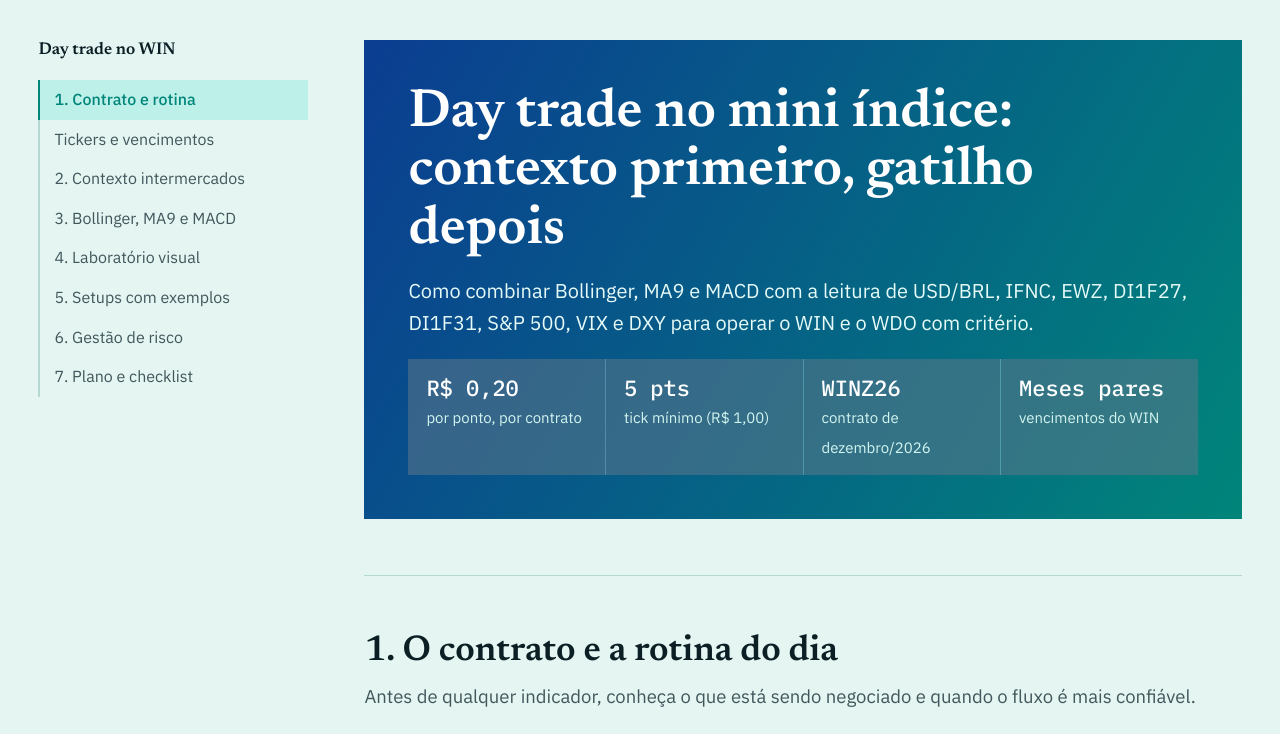
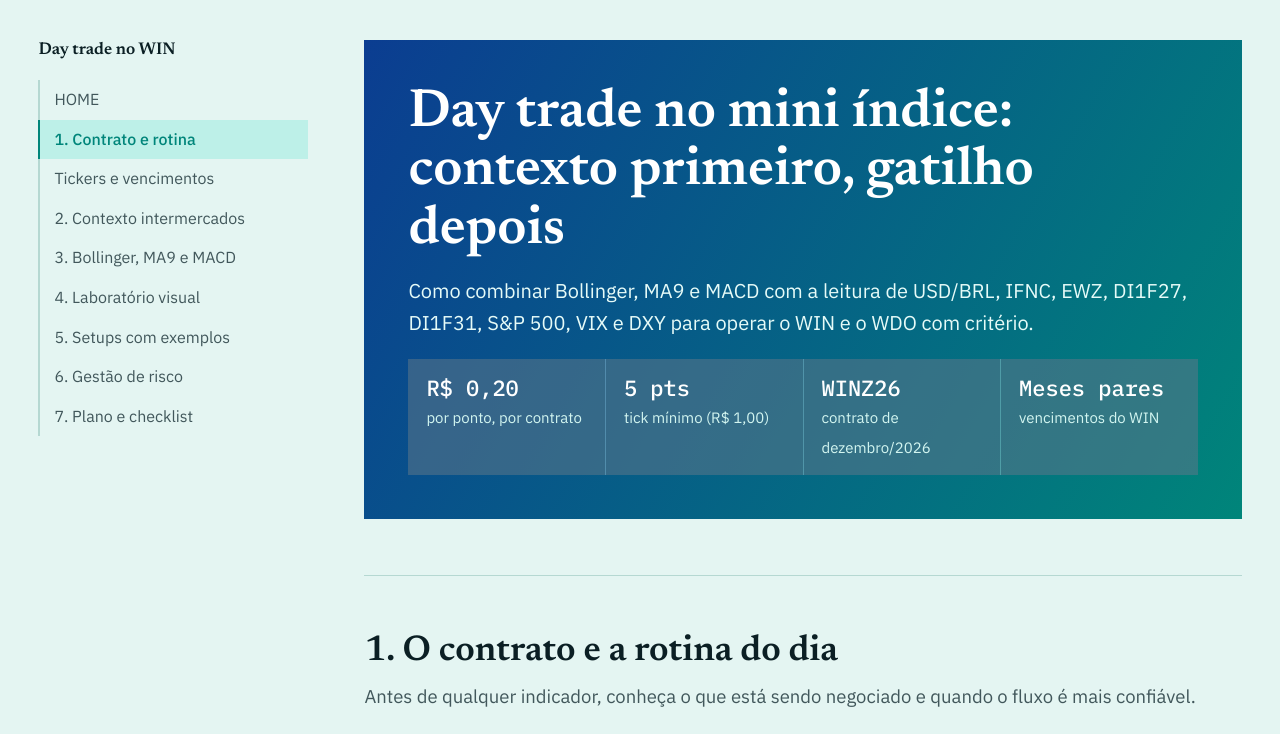
Before and after one commit to jmelo2023/mercado, a plain HTML site: page daytrade.html in a window 1280 px wide. Shown: the top 734 px of the page. Drawn offline with Linux system fonts and the light colour scheme.

Commit message:
Add link to HOME in daytrade.html

```diff
--- a/daytrade.html
+++ b/daytrade.html
@@ -79,6 +79,7 @@ footer{margin-top:64px;padding-top:20px;border-top:1px solid var(--line);font-si
 <div class="shell">
 <nav aria-label="Seções">
 <b>Day trade no WIN</b>
+<a href="https://jmelo2023.github.io/mercado/">HOME</a>
 <a href="#contrato">1. Contrato e rotina</a>
 <a href="#tickers">Tickers e vencimentos</a>
 <a href="#contexto">2. Contexto intermercados</a>
```
